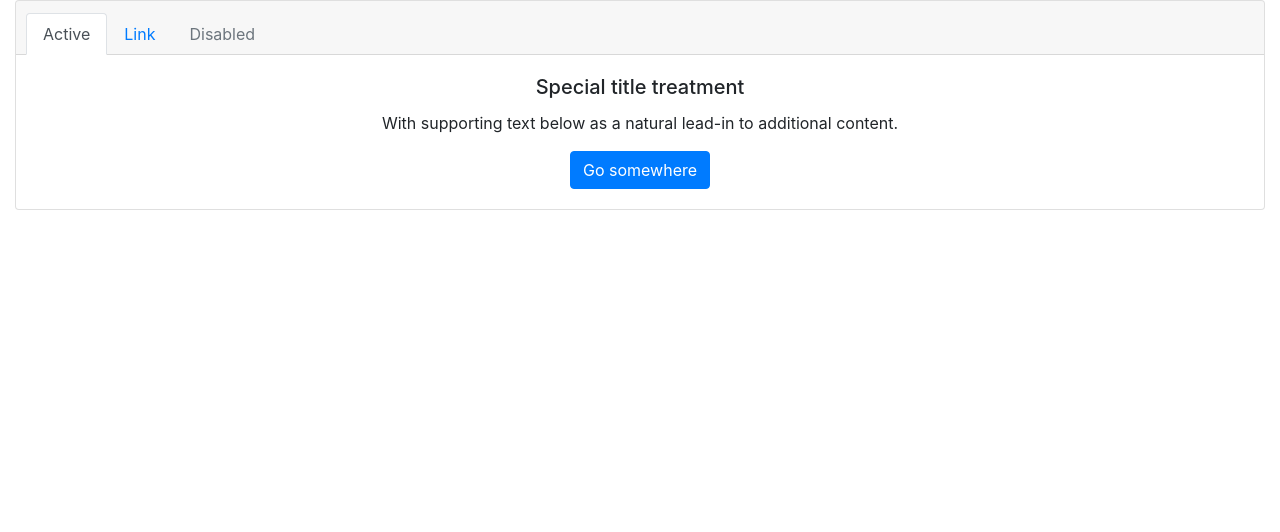
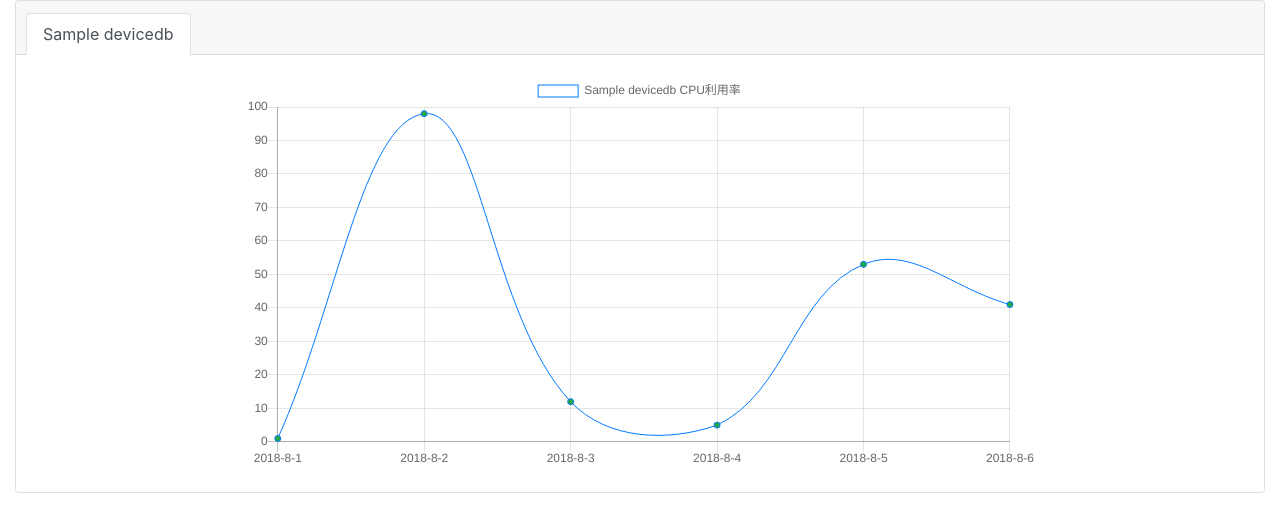
Before and after one commit to cqbomb/qyt_devnet, a Django app: page /monitordevice/cpu/ in a window 1280 px wide. Shown: the part 66-598 px from the top of the page. Run offline with Django 3.2, Linux system fonts and the light colour scheme; tables that the repository leaves empty hold one stand-in row (values such as "Sample post"); some libraries are stand-ins or nearby versions.

Commit message:
图形展示格式确定!准备做数据!

```diff
--- a/qyt_devnet/urls.py
+++ b/qyt_devnet/urls.py
@@ -31,7 +31,11 @@ urlpatterns = [
     path('deletedevice/<str:devicename>/', qyt_del_device.del_device),
     path('editdevice/<str:devicename>/', qyt_edit_device.edit_device),
     path('monitordevice/cpu/', qyt_monitor_device.monitor_cpu),
+    path('monitordevice/cpu/<str:devicename>/', qyt_monitor_device.monitor_cpu_dev),
     path('monitordevice/mem/', qyt_monitor_device.monitor_mem),
+    path('monitordevice/mem/<str:devicename>/', qyt_monitor_device.monitor_mem_dev),
     path('monitordevice/if_speed/', qyt_monitor_device.monitor_if_speed),
+    path('monitordevice/if_speed/<str:devicename>/', qyt_monitor_device.monitor_if_speed_dev),
     path('monitordevice/if_utilization/', qyt_monitor_device.monitor_if_utilization),
+    path('monitordevice/if_utilization/<str:devicename>/', qyt_monitor_device.monitor_if_utilization_dev),
 ]
--- /dev/null
+++ b/static/js/chart_functions.js
@@ -0,0 +1,207 @@
+// 绘制线性图表,chartid(HTML中canvas标签的名字),labelname(图表的名称,例如CPU利用率)
+// labels(X轴刻度的标签名字),datas(Y轴刻度的值),colors(颜色)
+function chart_line(chartid, labelname, labels, datas, colors){
+        chart = document.getElementById(chartid);//找到HTML中id为chartid的标签
+        chartData = {
+                    labels: labels,//labels(X轴刻度的标签名字)
+                    datasets: [
+                                {
+                                    data: datas,//datas(Y轴刻度的值)
+                                    label : labelname,//labelname(图表的名称,例如CPU利用率)
+                                    backgroundColor: 'transparent',//透明线
+                                    borderColor: colors[0],//线的颜色
+                                    borderWidth: 1,//线的粗度
+                                    pointBackgroundColor: colors[1]//线上点的颜色
+                                },
+                              ]
+                    };
+        if (chart) {//如果找到HTML中id为chartid的标签
+                    new Chart(chart, { //在这个chart的位置绘制新的图表
+                        type: 'line',//线形图
+                        data: chartData,//使用上面设置的数据和参数
+                        options: {
+                                    scales: {
+                                                yAxes: [
+                                                        {
+                                                            ticks: {
+                                                                    beginAtZero: false//y轴可以不从0开始计数
+                                                                    }
+                                                        }
+                                                        ]
+                                            },
+                                    legend: {
+                                        display: true//显示labelname(图表的名称,例如CPU利用率)
+                                            }
+                                  }
+                                    }
+                            );
+                    }
+    }
+
+// 绘制柱状图表,chartid(HTML中canvas标签的名字),labelname(图表的名称,例如CPU利用率)
+// labels(X轴刻度的标签名字),datas(Y轴刻度的值),colors(颜色)
+function chart_bar(chartid, labelname, labels, datas, colors){
+        chart = document.getElementById(chartid);//找到HTML中id为chartid的标签
+        chartData = {
+                    labels: labels,// labels(X轴刻度的标签名字)
+                    datasets: [
+                                {
+                                data: datas,//datas(Y轴刻度的值)
+                                label : labelname,//labelname(图表的名称,例如CPU利用率)
+                                backgroundColor: colors[0]//柱状图每一个柱的背景颜色,如果不使用[0],会造成每一个柱不同颜色
+                                },
+                               ]
+                    };
+        if (chart) {//如果找到HTML中id为chartid的标签
+                    new Chart(chart, {//在这个chart的位置绘制新的图表
+                                        type: 'bar',//柱状图
+                                        data: chartData,//使用上面设置的数据和参数
+                                        options: {
+                                                    scales: {
+                                                                xAxes: [{   //两个占比和为分母
+                                                                            barPercentage: 0.2,//柱占比(越小越细)
+                                                                            categoryPercentage: 0.8//归类占比
+                                                                        }],
+                                                                yAxes: [{
+                                                                            ticks: {
+                                                                                    beginAtZero: false//y轴可以不从0开始计数
+                                                                                    }
+                                                                        }]
+                                                            },
+                                                    legend: {
+                                                        display: true//显示labelname(图表的名称,例如CPU利用率)
+                                                            }
+                                                  }
+                                      }
+                              );
+                    }
+    }
+
+// 绘制饼状图表,chartid(HTML中canvas标签的名字),
+// labels(每一个扇面的标签名字),datas(每一个扇面的数值),colors(颜色)
+function chart_pie(chartid, labels, datas, colors){
+    let donutOptions = {
+                        cutoutPercentage: 50,//饼状图的粗细,如果是100,就什么也看不到了,0就是一个完整的饼
+                        //标签注释出现的位置position: 'bottom',labels设置了标签的样式
+                        legend: {position: 'bottom', padding: 5, labels: {pointStyle: 'circle', usePointStyle: true}}
+                        };
+
+    let chDonutData = {
+                        labels: labels,// labels(每一个扇面的标签名字)
+                        datasets: [
+                                    {
+                                        backgroundColor: colors,//提取颜色
+                                        borderWidth: 1,//扇面之间的间隔空白
+                                        data: datas//datas(每一个扇面的数值)
+                                    }
+                                  ]
+                       };
+    let chDonut = document.getElementById(chartid);//找到HTML中id为chartid的标签
+    if (chDonut) {//如果找到HTML中id为chartid的标签
+                  new Chart(chDonut, {//在这个chart的位置绘制新的图表
+                      type: 'pie',//饼状图
+                      data: chDonutData,//使用数据chDonutData
+                      options: donutOptions//设置饼状图选项
+                                     }
+                            );
+                  }
+    }
+
+//请求URL,获取JSON,并且通过JSON数据绘制各种图表
+//URL:请求的URL
+//chartid(HTML中canvas标签的名字)
+//chart_type:图表类型
+//labelname(图表的名称,例如CPU利用率)
+function get_json_render_chart(url, chartid, chart_type, labelname="NoLabelName") {
+            $.getJSON(url,function(data) {//请求URL的JSON,得到数据data,下面是对data的处理
+                                            if (chart_type === "line")
+                                            {
+                                                chart_line(chartid, labelname, data.labels, data.datas, data.colors)
+                                            }
+                                            else if (chart_type === "bar")
+                                            {
+                                                chart_bar(chartid, labelname, data.labels, data.datas, data.colors)
+                                            }
+                                            else if (chart_type === "pie")
+                                            {
+                                                chart_pie(chartid, data.labels, data.datas, data.colors)
+                                            }
+                                          });
+            }
+
+
+//获取客户关于selected_chart_type(图表类型),selected_interval(刷新周期)和selected_deviceid(设备ID)的选择信息
+//在chartid的canvas位置绘制图表
+//labelname(图表的名称,例如CPU利用率)
+function start_interval_updata_chart(selected_chart_type, selected_interval, selected_deviceid, chartid, labelname) {
+     //获取客户关于selected_chart_type(图表类型)的选择信息
+     let e = document.getElementById(selected_chart_type);
+     let type = e.options[e.selectedIndex].value;
+     //获取客户关于selected_interval(刷新周期)的选择信息
+     let i = document.getElementById(selected_interval);
+     let interval = i.options[i.selectedIndex].value;
+     //拼接URL
+     let url = "/chartjson/"+  type + "/" + selected_deviceid + "/"
+     //绘制图表,并且设置刷新周期
+     if (interval !== "None")
+     {
+         setInterval(function(){get_json_render_chart(url, chartid, type, labelname);},interval);
+     }
+     else
+     {
+         get_json_render_chart(url, chartid, type, labelname);
+     }
+
+    }
+
+//与上述函数start_interval_updata_chart类似,只是不设置刷新周期(刷新周期的BUG未解决,进程会累加刷新)
+function start_chart(selected_chart_type, selected_interval, selected_deviceid, chartid, labelname) {
+     let e = document.getElementById(selected_chart_type);
+     let type = e.options[e.selectedIndex].value;
+
+
+     let i = document.getElementById(selected_interval);
+     let interval = i.options[i.selectedIndex].value;
+
+     let url = "/chartjson/"+  type + "/" + selected_deviceid + "/"
+
+
+     get_json_render_chart(url, chartid, type, labelname);
+
+    }
+
+
+//为函数get_json_render_chart设置刷新周期
+function json_start_interval_updata_chart(url, chartid, type, labelname, interval) {
+     setInterval(function(){get_json_render_chart(url, chartid, type, labelname);},interval);
+    }
+
+//点击HTML中的按钮会出现下面的函数
+//修改iframe url地址src的函数,提取MySelectMenu1中的选择,修改iframe1内的src值
+function newSrc1() {
+      var e = document.getElementById("MySelectMenu1");//读取MySelectMenu2内的选择
+      var startchart1 = e.options[e.selectedIndex].value;//读取MySelectMenu2内的选择的值
+      document.getElementById("iframe1").src=startchart1;//修改iframe2内的src链接
+     }
+
+//点击HTML中的按钮会出现下面的函数
+//修改iframe url地址src的函数,提取MySelectMenu2中的选择,修改iframe2内的src值
+function newSrc2() {
+      var e = document.getElementById("MySelectMenu2");//读取MySelectMenu2内的选择
+      var startchart2 = e.options[e.selectedIndex].value;//读取MySelectMenu2内的选择的值
+      document.getElementById("iframe2").src=startchart2;//修改iframe2内的src链接
+     }
+
+//点击HTML中的按钮会出现下面的函数
+//使用函数start_interval_updata_chart,绘制图表并且设置刷新周期
+function json_chart1() {
+        // start_chart("charttype1", "interval1", "1", "chart1", "CPU利用率");
+        start_interval_updata_chart("charttype1", "interval1", "1", "chart1", "CPU利用率");
+        }
+
+//点击HTML中的按钮会出现下面的函数
+//使用函数start_chart,绘制图表
+function json_chart2() {
+        // start_chart("charttype2", "interval2", "2", "chart2", "MEM利用率");
+        start_interval_updata_chart("charttype2", "interval2", "2", "chart2", "MEM利用率");
+        }
--- a/templates/monitor_devices_cpu.html
+++ b/templates/monitor_devices_cpu.html
@@ -3,31 +3,54 @@
     乾頤堂监控设备
 {% endblock title %}
 
+{% block js %}
+    <!-- 加载Chart.js的JS文件 -->
+    <!-- 最新的Chart JS 文件 https://cdnjs.com/libraries/Chart.js -->
+    <script src="https://cdnjs.cloudflare.com/ajax/libs/Chart.js/2.7.2/Chart.min.js"></script>
+    <!-- 加载本项目创建的chart_json_functions.js的JS文件-->
+    {% load static %}
+    <script src="{% static "js/chart_functions.js" %}"></script>
+    <!-- 加载ajax的JS文件-->
+    <script src="https://ajax.googleapis.com/ajax/libs/jquery/3.3.1/jquery.min.js"></script>
+{% endblock js %}
+
 {% block body %}
-
 
 <div class="container-fluid">
 <div class="card text-center">
   <div class="card-header">
     <ul class="nav nav-tabs card-header-tabs">
-      <li class="nav-item">
-        <a class="nav-link active" href="#">Active</a>
-      </li>
-      <li class="nav-item">
-        <a class="nav-link" href="#">Link</a>
-      </li>
-      <li class="nav-item">
-        <a class="nav-link disabled" href="#">Disabled</a>
-      </li>
+      {% for device in devices_list %}
+          {% if device == current %}
+          <li class="nav-item">
+            <a class="nav-link active" href="/monitordevice/cpu/{{ device }}/">{{ device }}</a>
+          </li>
+          {% else %}
+          <li class="nav-item">
+            <a class="nav-link" href="/monitordevice/cpu/{{ device }}/">{{ device }}</a>
+          </li>
+          {% endif %}
+      {% endfor %}
     </ul>
   </div>
   <div class="card-body">
-    <h5 class="card-title">Special title treatment</h5>
-    <p class="card-text">With supporting text below as a natural lead-in to additional content.</p>
-    <a href="#" class="btn btn-primary">Go somewhere</a>
+    <!--h5 class="card-title">{{ current }} CPU利用率</h5-->
+      <div class='row'>
+          <div class='col col-md-2'>
+          </div>
+          <div class='col col-md-8'>
+            <canvas id="chart"></canvas>
+          </div>
+          <div class='col col-md-2'>
+          </div>
+      </div>
   </div>
 </div>
 
 
 </div>
+
+<script type="text/javascript" language="javascript">
+    chart_line('chart', "{{ current }} CPU利用率", ['2018-8-1', '2018-8-2', '2018-8-3', '2018-8-4', '2018-8-5', '2018-8-6'], [1, 98, 12, 5, 53, 41], ['#007bff', '#28a745', '#333333', '#c3e6cb', '#dc3545', '#6c757d']);
+</script>
 {% endblock body %}
--- a/views/qyt_monitor_device.py
+++ b/views/qyt_monitor_device.py
@@ -11,10 +11,26 @@ from django.shortcuts import render
 
 
 def monitor_cpu(request):
-    return render(request, 'monitor_devices_cpu.html')
+    result = Devicedb.objects.all()
+    devices_list = []
+    for x in result:
+        devices_list.append(x.name)
+    return render(request, 'monitor_devices_cpu.html', {'devices_list': devices_list, 'current': devices_list[0]})
+
+
+def monitor_cpu_dev(request, devicename):
+    result = Devicedb.objects.all()
+    devices_list = []
+    for x in result:
+        devices_list.append(x.name)
+    return render(request, 'monitor_devices_cpu.html', {'devices_list': devices_list, 'current': devicename})
 
 
 def monitor_mem(request):
+    return render(request, 'monitor_devices_mem.html')
+
+
+def monitor_mem_dev(request):
     return render(request, 'monitor_devices_mem.html')
 
 
@@ -22,5 +38,13 @@ def monitor_if_speed(request):
     return render(request, 'monitor_devices_if_speed.html')
 
 
+def monitor_if_speed_dev(request):
+    return render(request, 'monitor_devices_if_speed.html')
+
+
 def monitor_if_utilization(request):
     return render(request, 'monitor_devices_if_utilization.html')
+
+
+def monitor_if_utilization_dev(request):
+    return render(request, 'monitor_devices_if_utilization.html')
```
